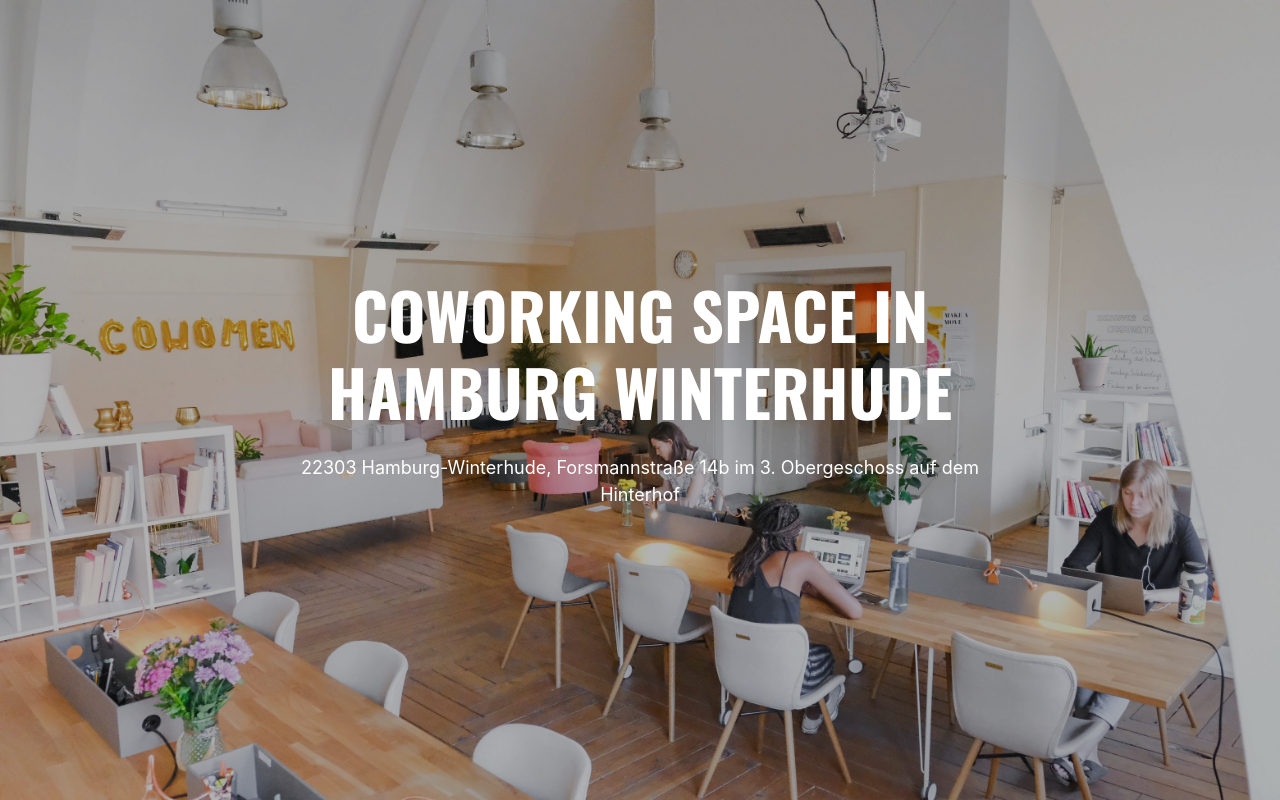
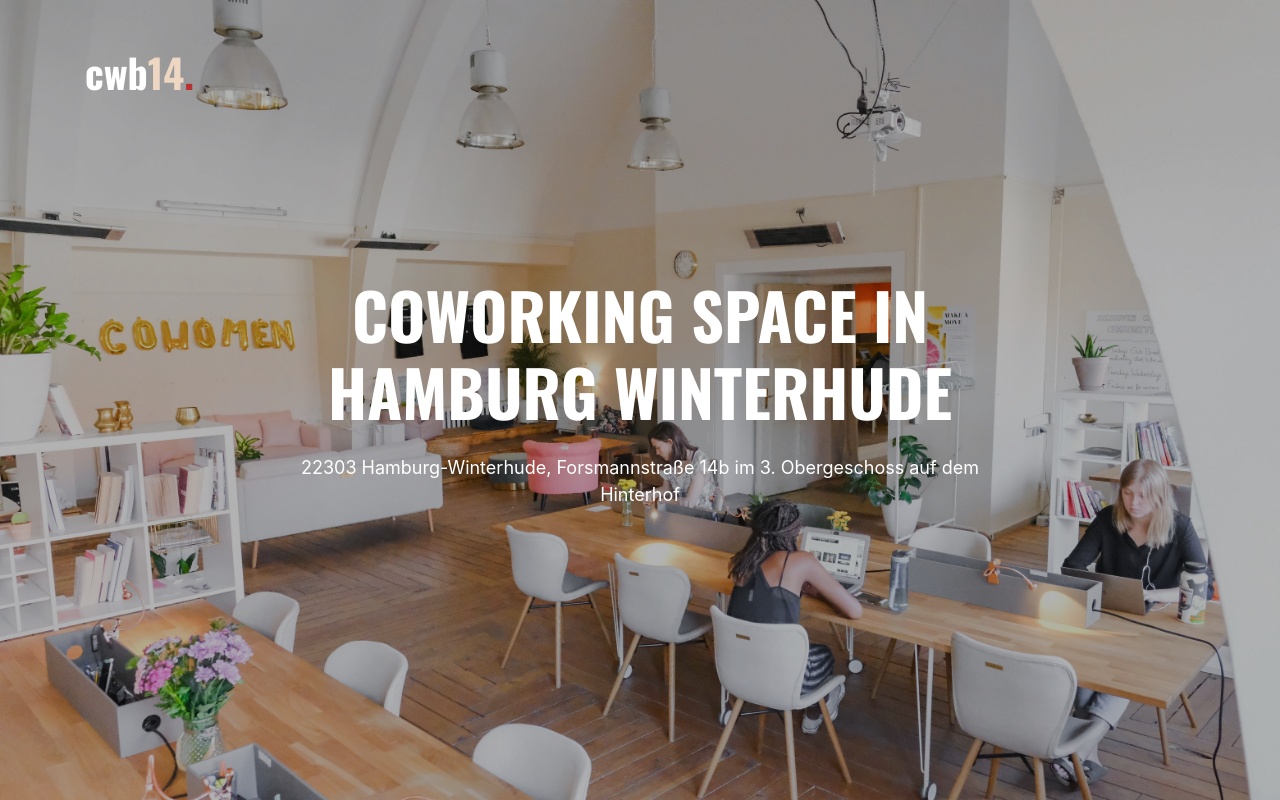
Before and after one commit to Hensga/coworkspace-landing, a website: page dist/index.html in a window 1280 px wide. Drawn offline with nearby package versions, Linux system fonts and the light colour scheme.

Commit message:
implemented and styled the Site Logo

```diff
--- a/scss/functions.scss
+++ b/scss/functions.scss
@@ -10,9 +10,9 @@ $Nunito: 'Nunito Sans', sans-serif;
 /******************************
 Font Sizes
 ******************************/
-$big-heading: 4rem;
-$heading: 2rem;
-$paragraph: 1.125rem;
+$big-heading: 4rem; //64px
+$heading: 2rem; //32px
+$paragraph: 1.125rem; //18px
 
 /******************************
 Colors
--- a/scss/main.scss
+++ b/scss/main.scss
@@ -4,6 +4,7 @@ Imports
 @import 'aos';
 @import 'functions';
 @import 'landingpage-block';
+@import 'navbar';
 /*****************************************
 Reset
 ******************************************/
--- /dev/null
+++ b/scss/navbar.scss
@@ -0,0 +1,19 @@
+.navbar-logo {
+  font-family: $Oswald;
+  font-size: $heading;
+  position: absolute;
+  z-index: 99;
+
+  a {
+    text-decoration: none;
+    color: $White;
+  }
+
+  .logo-number {
+    color: $Nude;
+  }
+
+  .logo-dot {
+    color: $Red;
+  }
+}
```
Also changed, not shown: dist/css/main.css, dist/css/navbar.css (added), dist/index.html.
